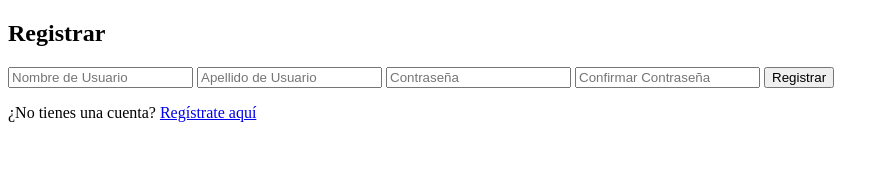
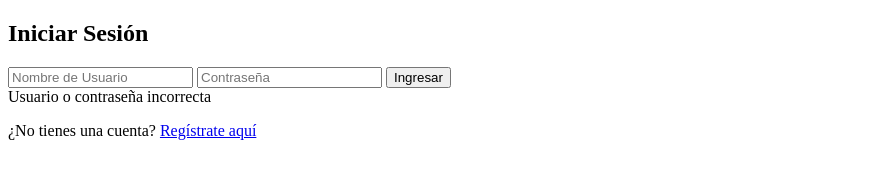
Before and after one commit to SnayderCJ/inicio_De_Seccion, a plain HTML site: page index.html in a window 1280 px wide. Shown: the whole page, without its empty margins (0-889 px from the left). Drawn offline with Linux system fonts and the light colour scheme.

Commit message:
Update v2

```diff
--- a/index.html
+++ b/index.html
@@ -3,45 +3,29 @@
 <head>
     <meta charset="UTF-8">
     <meta name="viewport" content="width=device-width, initial-scale=1.0">
-    <title> Inicio De Seccion </title>
+    <title> Inicio De Sesión </title>
     <link rel="stylesheet" href="./Css/styles.css">
 </head>
 <body>
-    <div class="container" id="register-container">
+    <div class="container" id="register-container" style="display: none;">
         <h2> Registrar </h2>
 
         <input type="text" id="register-username" class="input" placeholder="Nombre de Usuario">
-        <input type="text" id="register-lastUsername" class="input" placeholder="Apellido de Usuario">
         <input type="password" id="register-password" class="input" placeholder="Contraseña">
         <input type="password" id="register-confirm-password" class="input" placeholder="Confirmar Contraseña">
         <button class="button" onclick="register()"> Registrar</button>
         <div id="register-error-message" class="error-message"></div>
-        <p> ¿No tienes una cuenta? <a href="#" onclick="showRegister()"> Regístrate aquí </a></p>
+        <p>¿Ya tienes una cuenta? <a href="#" onclick="showLogin()">Inicia sesión aquí</a></p>
     </div>
 
     <div class="container" id="login-container">
+        <h2> Iniciar Sesión</h2>
 
+        <input type="text" id="login-username" class="input" placeholder="Nombre de Usuario">
+        <input type="password" id="login-password" class="input" placeholder="Contraseña">
+        <button class="button" onclick="login()"> Ingresar </button>
+        <div id="login-error-message" class="error-message"> Usuario o contraseña incorrecta</div>
+        <p> ¿No tienes una cuenta? <a href="#" onclick="showRegister()"> Regístrate aquí </a></p>
     </div>
 </body>
 </html>
-
-
-
-<!-- <div class="container" id="login-container">
-    <h2>Inicio de Sesión</h2>
-    <input type="text" id="login-username" class="input-field" placeholder="Nombre de usuario" />
-    <input type="password" id="login-password" class="input-field" placeholder="Contraseña" />
-    <button class="button" onclick="login()">Ingresar</button>
-    <div id="login-error-message" class="error-message">Usuario o contraseña incorrectos</div>
-    <p>¿No tienes una cuenta? <a href="#" onclick="showRegister()">Regístrate aquí</a></p>
-</div>
-
-<div class="container" id="register-container" style="display:none;">
-    <h2>Registro</h2>
-    <input type="text" id="register-username" class="input-field" placeholder="Nombre de usuario" />
-    <input type="password" id="register-password" class="input-field" placeholder="Contraseña" />
-    <input type="password" id="register-confirm-password" class="input-field" placeholder="Confirmar contraseña" />
-    <button class="button" onclick="register()">Registrar</button>
-    <div id="register-error-message" class="error-message"></div>
-    <p>¿Ya tienes una cuenta? <a href="#" onclick="showLogin()">Inicia sesión aquí</a></p>
-</div> -->
```
